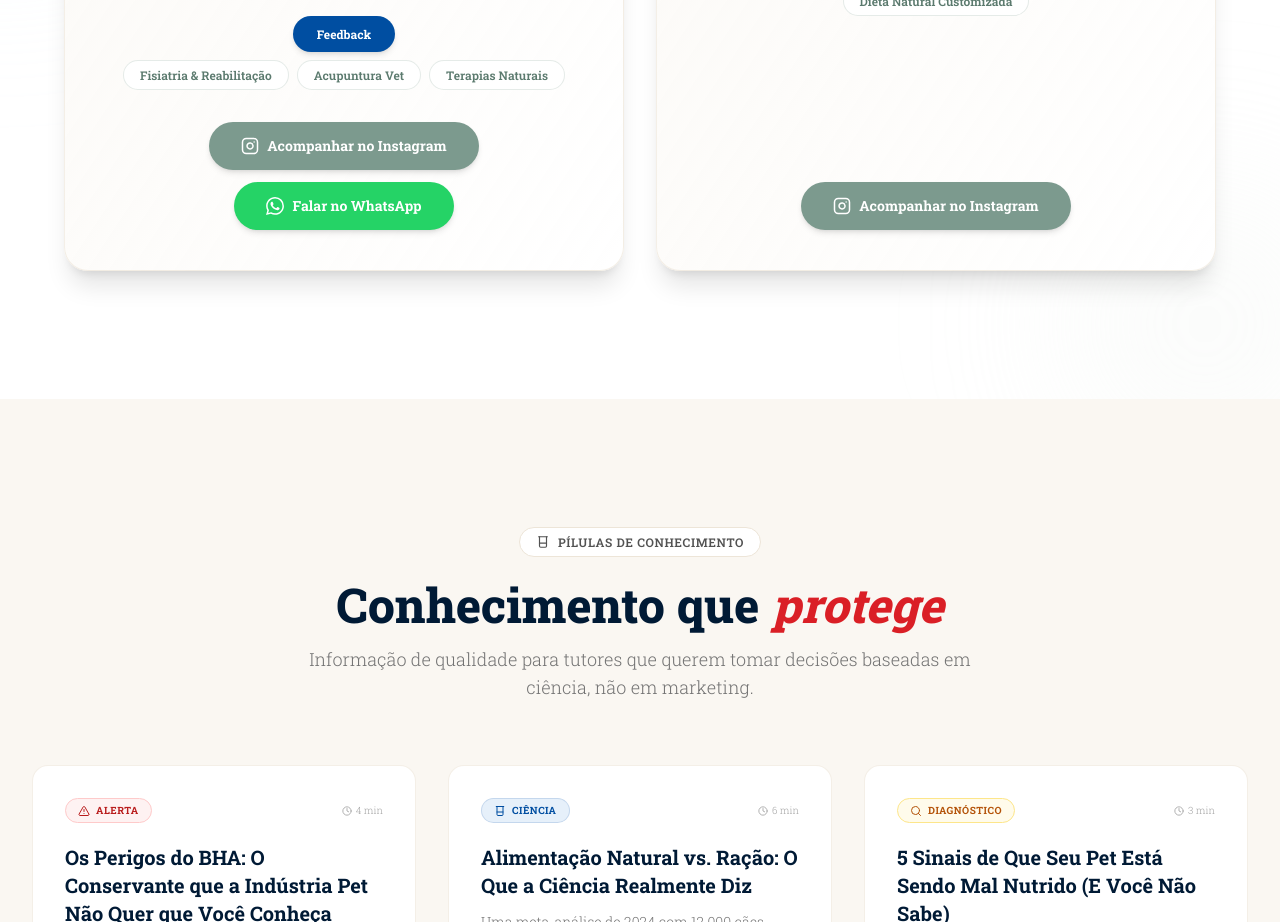
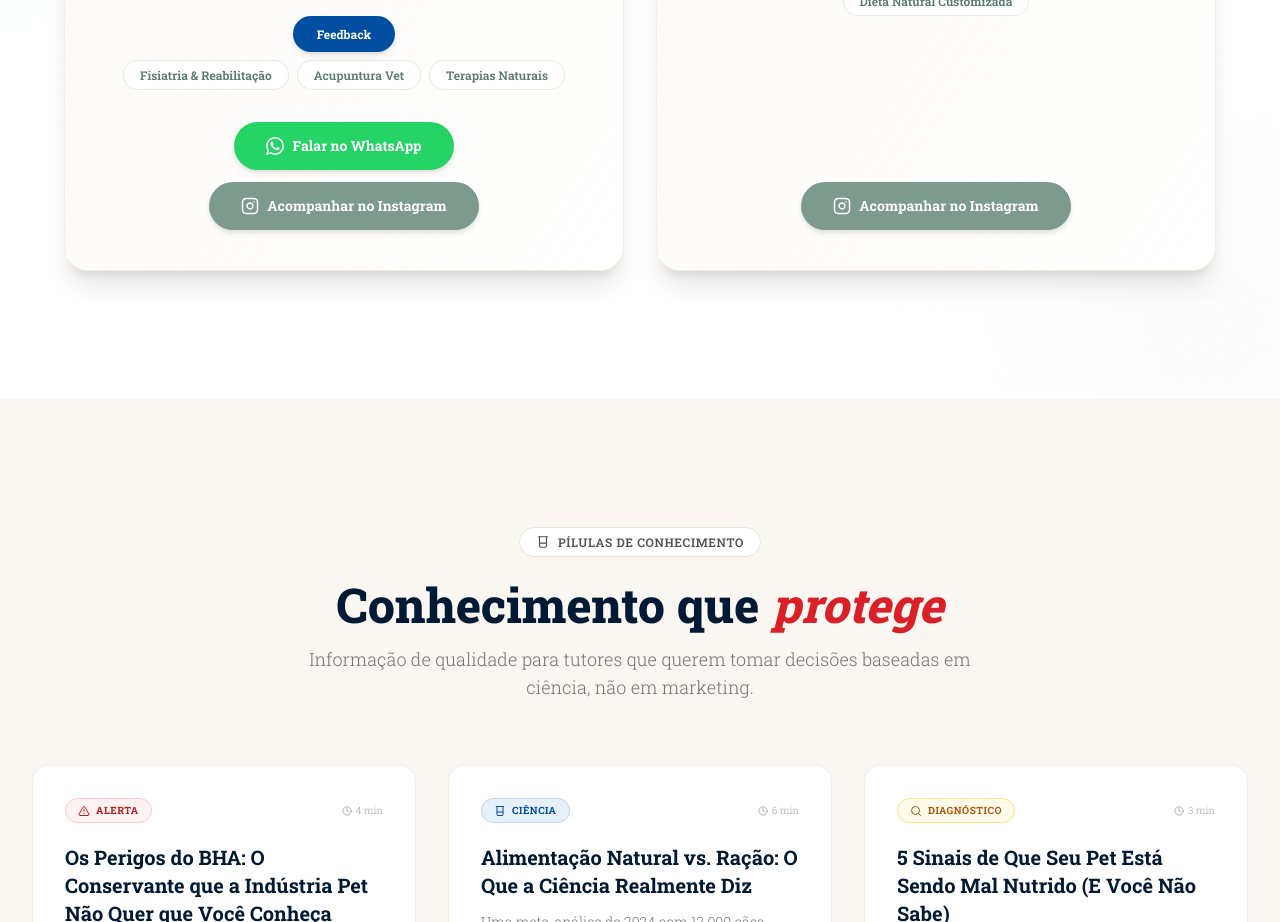
Before and after one commit to ShiftBrothers/cozinha_pet, a React (Vite) app: page / in a window 1280 px wide. Shown: the part 4260-5182 px from the top of the page. Built offline with nearby package versions, Linux system fonts and the light colour scheme.

Commit message:
feat: add Testimonials component showcasing veterinary partners

```diff
--- a/components/Testimonials.tsx
+++ b/components/Testimonials.tsx
@@ -114,20 +114,20 @@ export const Testimonials: React.FC = () => {
 
             <div className="text-center mt-auto flex flex-col items-center gap-3">
               <a
+                href="https://api.whatsapp.com/send/?phone=554199851567&text=Ol%C3%A1%20%21%20Vim%20pela%20CozinhaPet%20gostaria%20de%20montar%20um%20card%C3%A1pio%20%F0%9F%90%BE"
+                target="_blank"
+                rel="noopener noreferrer"
+                className="inline-flex items-center gap-2 bg-[#25D366] text-white hover:bg-[#1ebe5d] px-8 py-3.5 rounded-full font-bold text-sm transition-all shadow-md hover:shadow-[#25D366]/30 active:scale-95"
+              >
+                <WhatsAppIcon /> Falar no WhatsApp
+              </a>
+              <a
                 href="https://www.instagram.com/vetcarolcattani?igsh=MXJsMXpxaDUzOHJ2aA%3D%3D"
                 target="_blank"
                 rel="noopener noreferrer"
                 className="inline-flex items-center gap-2 bg-brand-sage text-white hover:bg-brand-sageDark px-8 py-3.5 rounded-full font-bold text-sm transition-all shadow-md hover:shadow-brand-sage/20 active:scale-95"
               >
                 <Instagram size={18} /> Acompanhar no Instagram
-              </a>
-              <a
-                href="https://api.whatsapp.com/send/?phone=554199851567&text=Ol%C3%A1%20%21%20Vim%20pela%20CozinhaPet%20gostaria%20de%20montar%20um%20card%C3%A1pio%20%F0%9F%90%BE"
-                target="_blank"
-                rel="noopener noreferrer"
-                className="inline-flex items-center gap-2 bg-[#25D366] text-white hover:bg-[#1ebe5d] px-8 py-3.5 rounded-full font-bold text-sm transition-all shadow-md hover:shadow-[#25D366]/30 active:scale-95"
-              >
-                <WhatsAppIcon /> Falar no WhatsApp
               </a>
             </div>
           </div>
```
